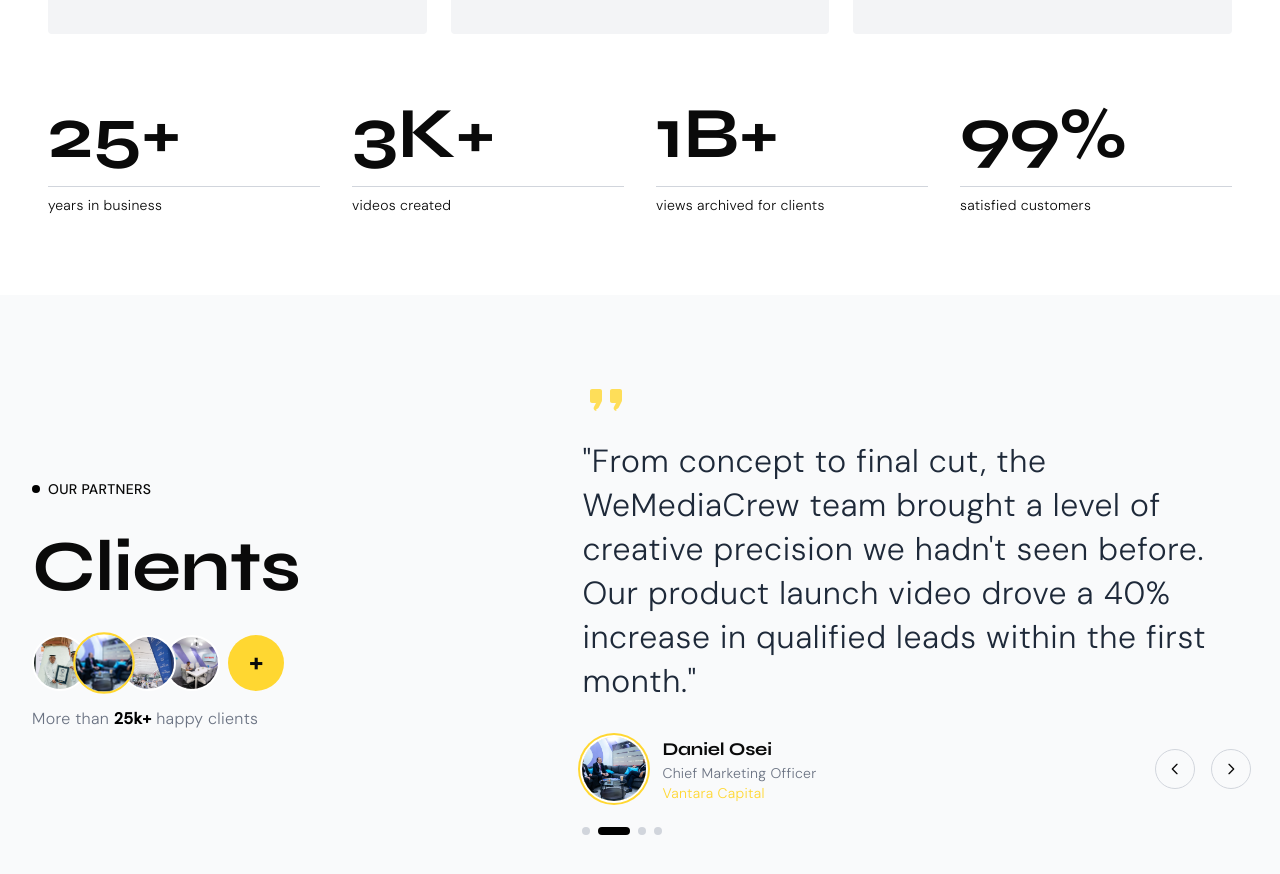
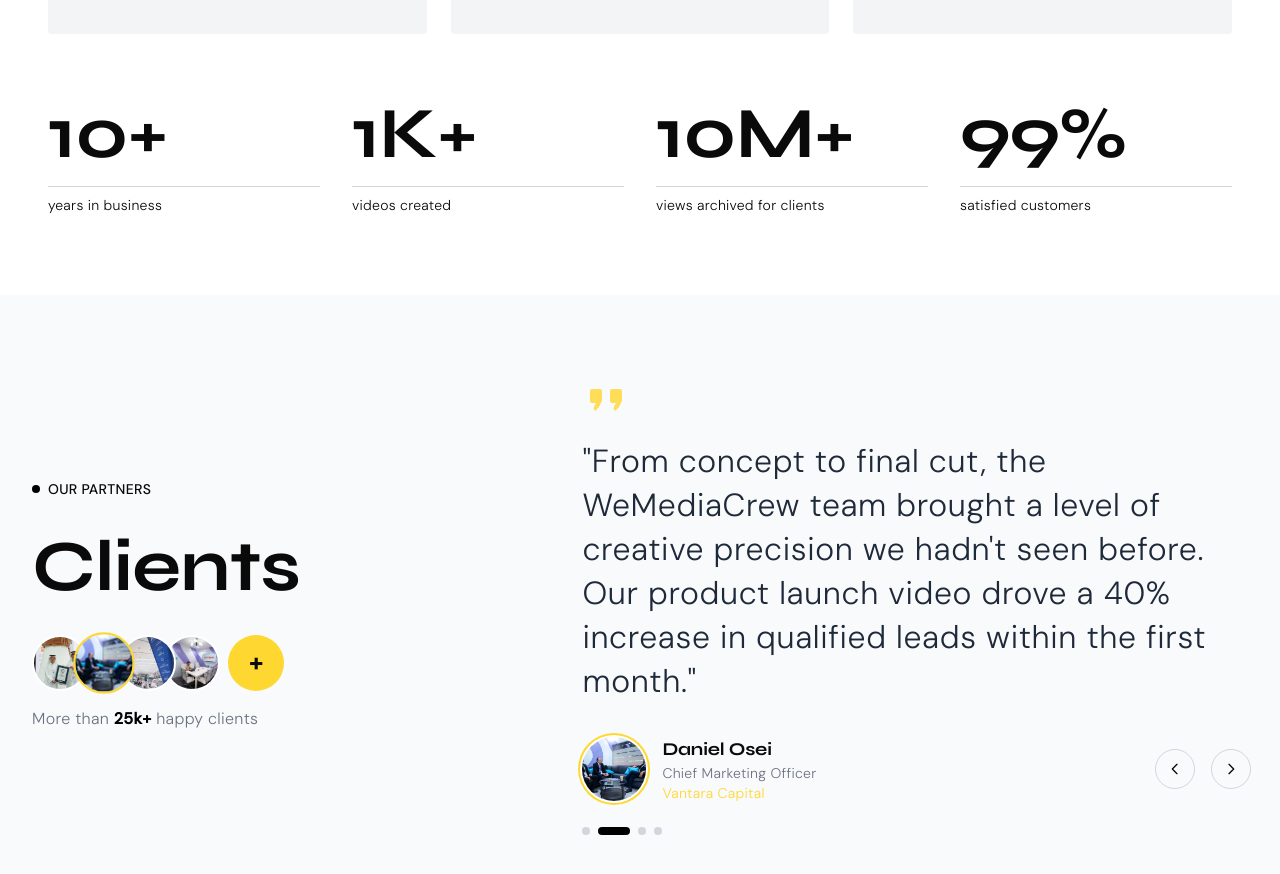
Before and after one commit to KazimHussain110/wemedia-crew, a Next.js app: page / in a window 1280 px wide. Shown: the part 5002-5876 px from the top of the page. Built offline with nearby package versions, Linux system fonts and the light colour scheme.

Commit message:
fix: stats

```diff
--- a/src/components/Principles.tsx
+++ b/src/components/Principles.tsx
@@ -50,9 +50,9 @@ export default function Principles() {
   ];
 
   const stats = [
-    { number: '25+', label: 'years in business' },
-    { number: '3K+', label: 'videos created' },
-    { number: '1B+', label: 'views archived for clients' },
+    { number: '10+', label: 'years in business' },
+    { number: '1K+', label: 'videos created' },
+    { number: '10M+', label: 'views archived for clients' },
     { number: '99%', label: 'satisfied customers' }
   ];
 
```
